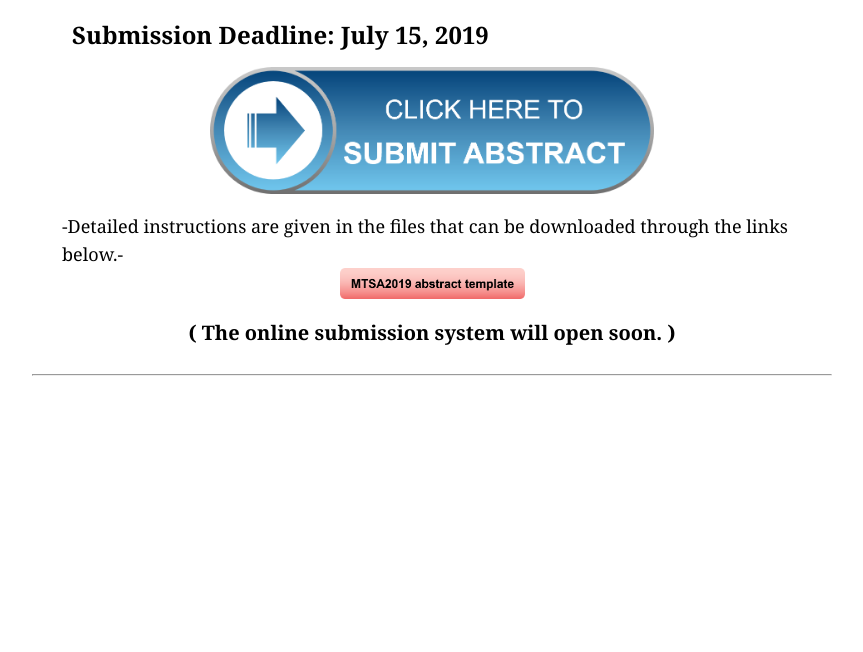
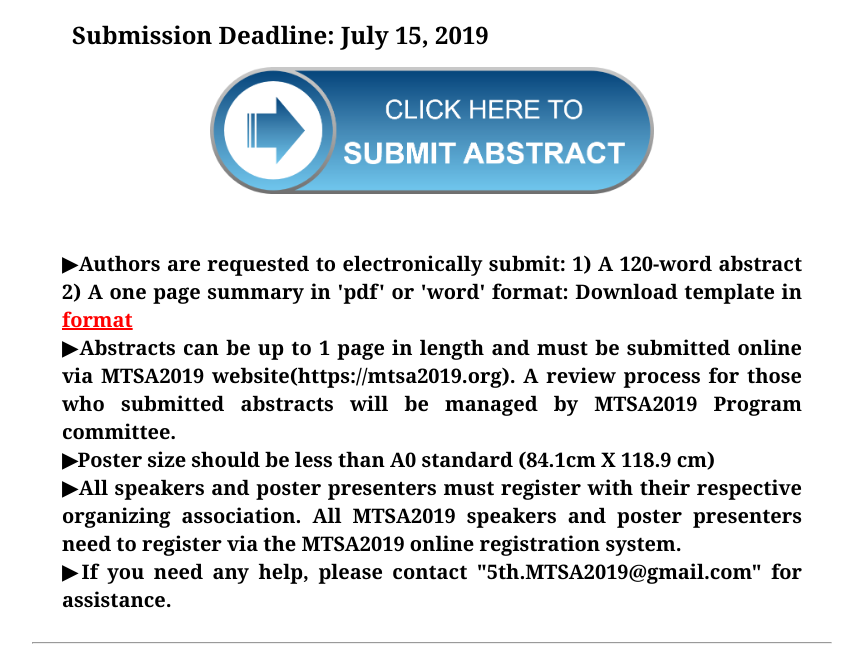
Before and after one commit to subae93/subae93.github.io, a plain HTML site: page abstract.html in a window 1280 px wide. Shown: the part 275-927 px from the top of the page, without its empty margins (208-1071 px from the left). Before the commit the page ends 800 px from the top, so only its background shows below. Drawn offline with Linux system fonts and the light colour scheme.

Commit message:
Update abstract.html

```diff
--- a/abstract.html
+++ b/abstract.html
@@ -63,28 +63,36 @@
 
           </div>
           <br>
+          <br>
+          <b>
+           <style>
+             a.one:link {color:#ff0000;}
+             a.one:visited {color:#0000ff;}
+             a.one:hover {color:#ffcc00;}
+           </style>
+          <p>
+            ▶Authors are requested to electronically submit:
+            1) A 120-word abstract
+            2) A one page summary in 'pdf' or 'word' format: Download template in <a class="one" href="/img/MTSA2019 abstract template.doc" download>format</a>
+            <br>
+            ▶Abstracts can be up to 1 page in length and must be submitted online via MTSA2019 website(https://mtsa2019.org). A review process for those who submitted abstracts will be managed by MTSA2019 Program committee.
+            <br>
+            ▶Poster size should be less than A0 standard (84.1cm X 118.9 cm)
+            <br>
+            ▶All speakers and poster presenters must register with their respective organizing association.  All MTSA2019 speakers and poster presenters need to register via the MTSA2019 online registration system.
+            <br>
+            ▶If you need any help, please contact "5th.MTSA2019@gmail.com" for assistance.
+            <br>
+            </p>
+            </b>
+            </div>
 
 
-        <p6>-Detailed instructions are given in the files that can be downloaded through the links below.-</p6>
-        <br>
-       </div>
 
-
-        <div class="clearfix">
-          <style>
-              img {
-                display: block;
-                margin-left: auto;
-                margin-right: auto;
-              }
-              </style>
-        <a id="myAnchor" href="/img/MTSA2019 abstract template.doc" download="template">
-        <img border="0" src="/img/template.png" alt="template" style="width:25%"></a>
-         </div>
 
         </div>
 
-      <h3>( The online submission system will open soon. )</h3>
+
     </div>
 
 
```
